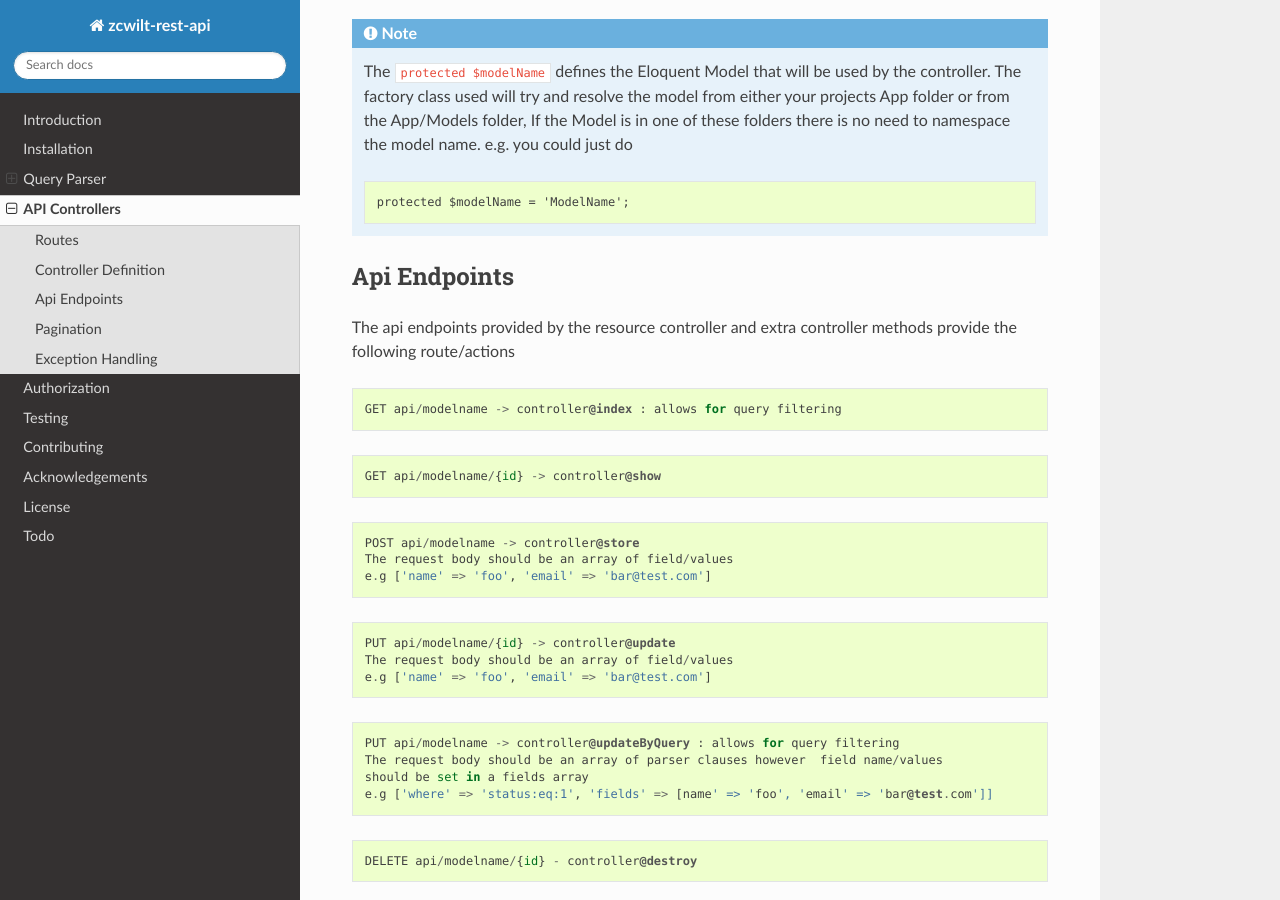
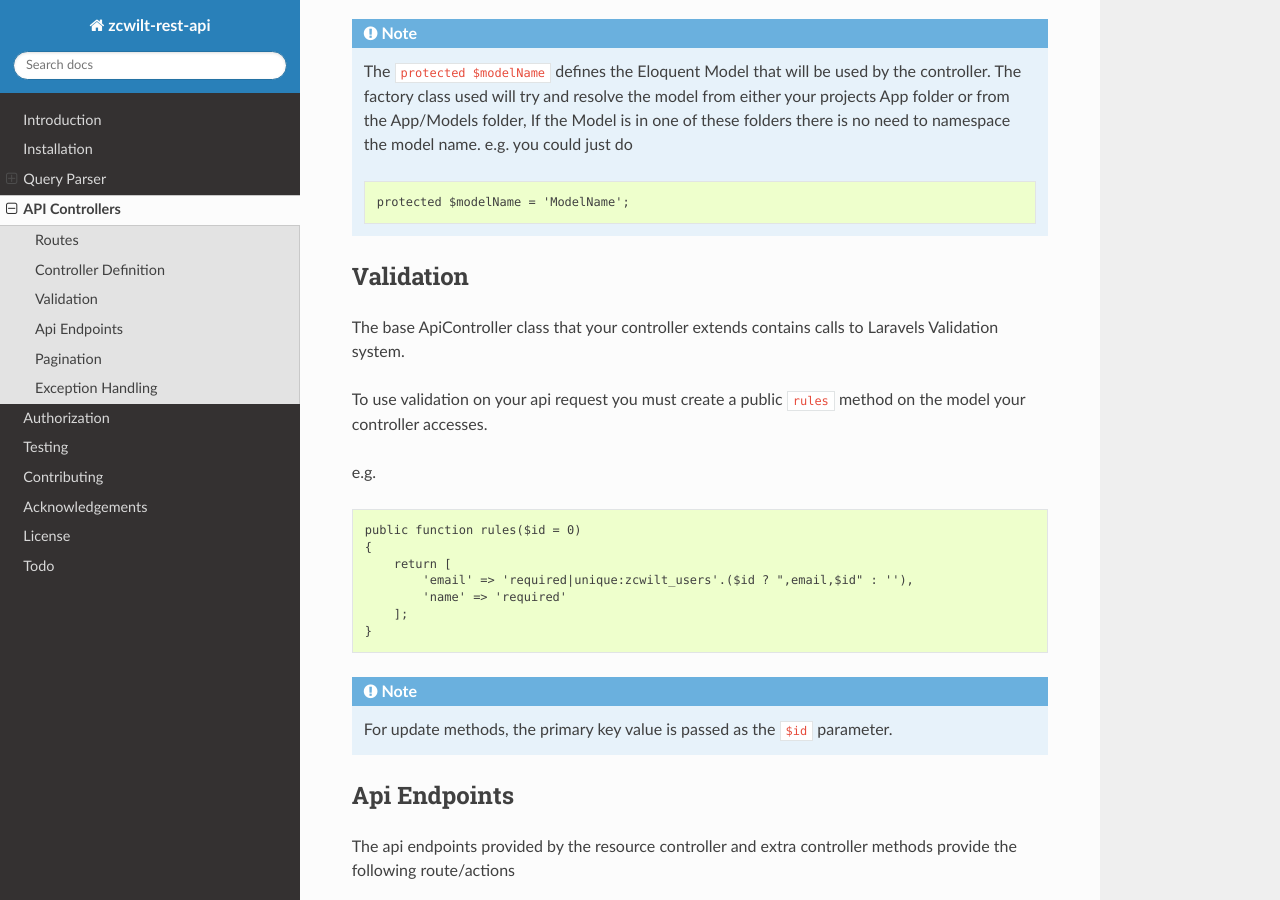
Before and after one commit to zcwilt/rest-api, a Sphinx documentation site: the page built from docs/apicontrollers.rst, in a window 1280 px wide and 900 px high, scrolled down 1285 px. Built offline with Sphinx 7.4.7 and the Read the Docs theme 2.0.0, drawn with Linux system fonts in a browser that asks for light colours.

Commit message:
some docs regarding validation

```diff
--- a/docs/apicontrollers.rst
+++ b/docs/apicontrollers.rst
@@ -68,6 +68,32 @@ The controller definition is fairly simple
         protected $modelName = 'ModelName';
 
 
+Validation
+----------
+
+The base ApiController class that your controller extends contains calls
+to Laravels Validation system.
+
+To use validation on your api request you must create a public ``rules`` method on
+the model your controller accesses.
+
+e.g.
+
+.. code-block:: php
+
+    public function rules($id = 0)
+    {
+        return [
+            'email' => 'required|unique:zcwilt_users'.($id ? ",email,$id" : ''),
+            'name' => 'required'
+        ];
+    }
+
+
+.. note:: For update methods, the primary key value is passed as the ``$id``
+    parameter.
+
+
 Api Endpoints
 -------------
 
```
